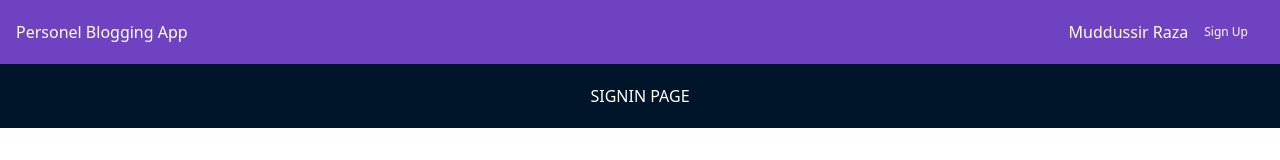
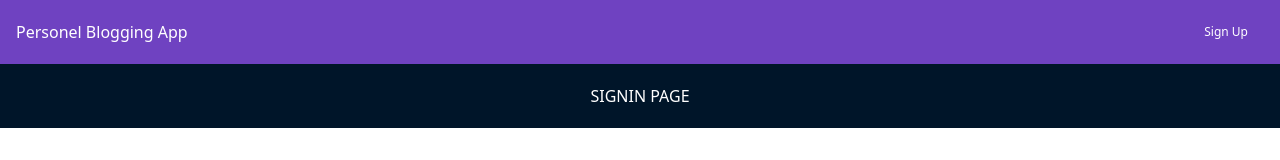
Before and after one commit to MUDDUSSIR-RAZA/Mini-Hackathon, a Next.js app: page /auth/login in a window 1280 px wide. Shown: the top 160 px of the page. Built offline with nearby package versions, Linux system fonts and the light colour scheme; no server answers.

Commit message:
Update index.js

```diff
--- a/src/components/MyHeader/index.js
+++ b/src/components/MyHeader/index.js
@@ -3,7 +3,7 @@ import { Layout } from "antd";
 import Link from "next/link";
 const { Header } = Layout;
 
-const MyHeader = ({children}) => {
+const MyHeader = ({children ,name}) => {
   return (
     <>
       <Header
@@ -35,7 +35,7 @@ const MyHeader = ({children}) => {
               marginRight: "16px",
             }}
           >
-            Muddussir Raza
+            {name ? name : ""}
           </div>
           <div style={{
               fontSize:"12px",
```
